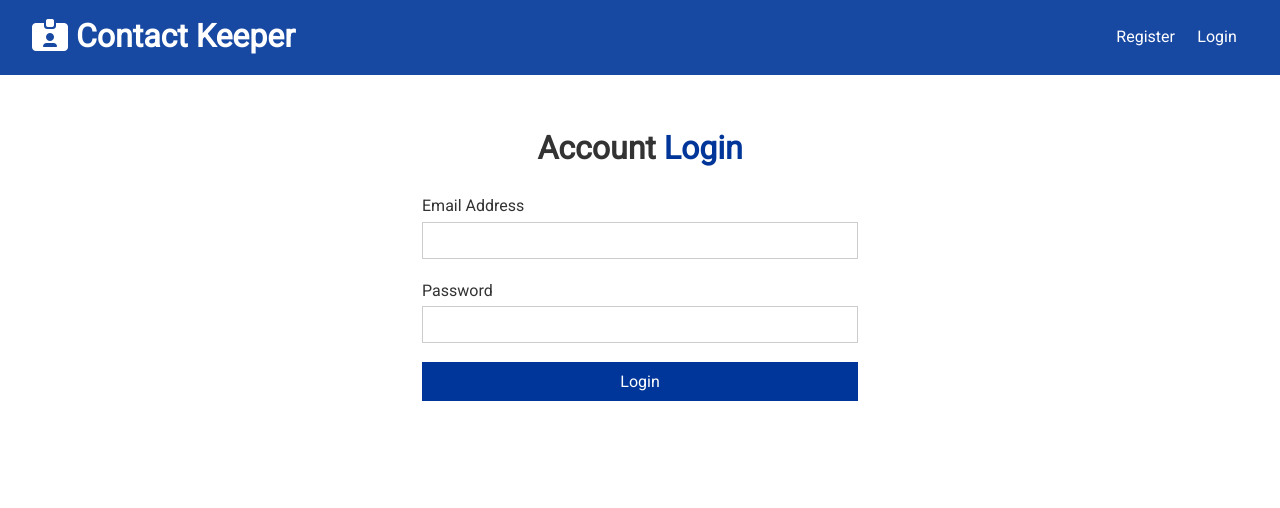
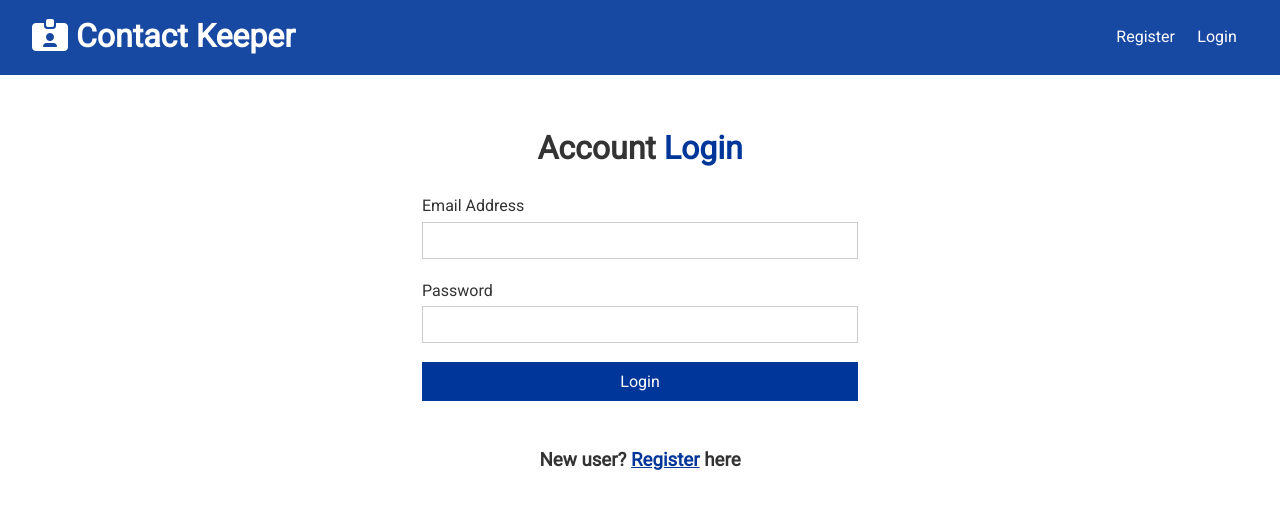
Before and after one commit to sumantk33/Contact-Keeper, a React (Create React App) app in the folder client/: page /login in a window 1280 px wide. Shown: the top 508 px of the page. Built offline with nearby package versions, Linux system fonts and the light colour scheme.

Commit message:
Added register link to login page

```diff
--- a/client/src/components/auth/Login.js
+++ b/client/src/components/auth/Login.js
@@ -1,6 +1,7 @@
 import React, { useState, useContext, useEffect } from "react";
 import AuthContext from "../../context/auth/authContext";
 import AlertContext from "../../context/alert/alertContext";
+import { Link } from "react-router-dom";
 
 const Login = (props) => {
   const alertContext = useContext(AlertContext);
@@ -77,6 +78,14 @@ const Login = (props) => {
           className='btn btn-primary btn-block'
         />
       </form>
+      <br />
+      <h3>
+        New user?{" "}
+        <span className='text-primary' style={{ textDecoration: "underline" }}>
+          <Link to='/register'>Register</Link>
+        </span>{" "}
+        here
+      </h3>
     </div>
   );
 };
--- a/client/src/utils/setAuthToken.js
+++ b/client/src/utils/setAuthToken.js
@@ -1,5 +1,4 @@
 import axios from "axios";
-import { set } from "mongoose";
 
 const setAuthToken = (token) => {
   if (token) {
```
